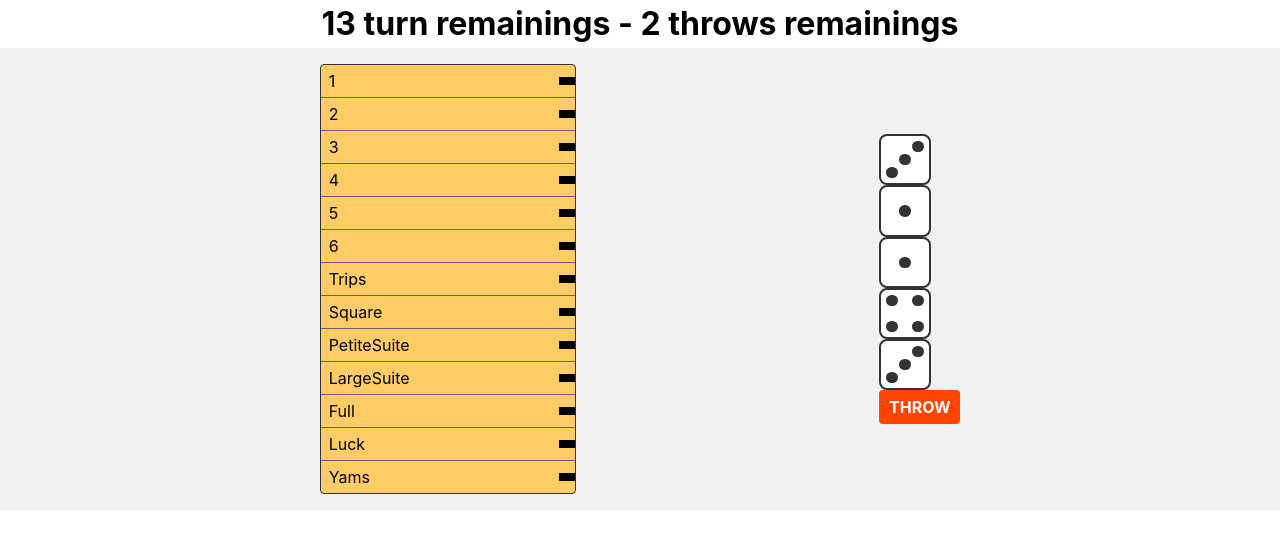
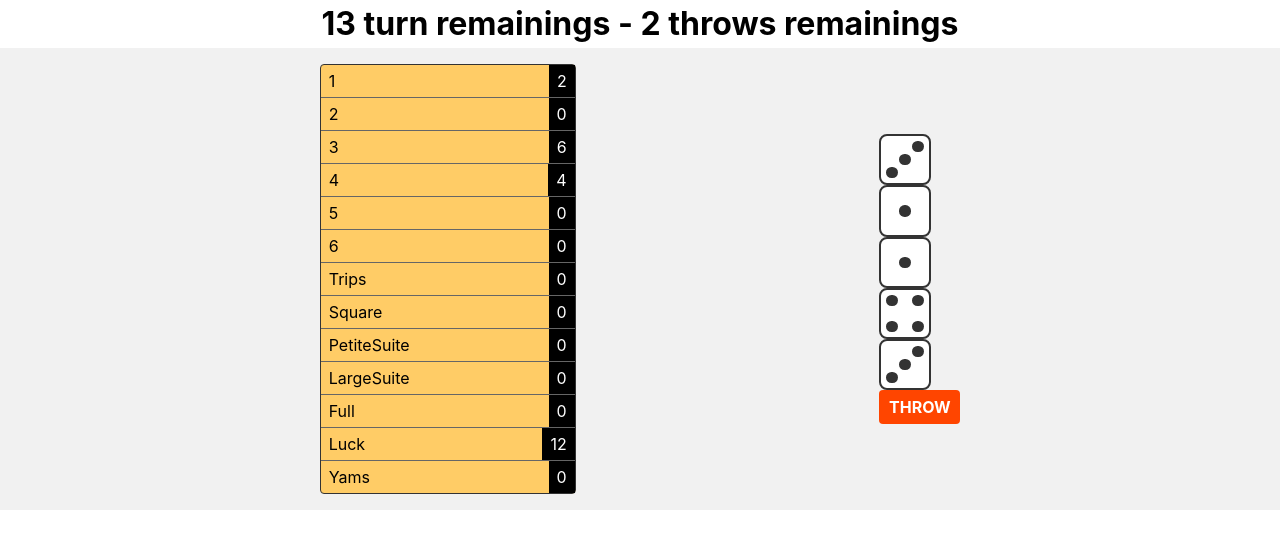
Before and after one commit to fr2Dev/yams, a React (Create React App) app: page / in a window 1280 px wide. Shown: the top 548 px of the page. Built offline with nearby package versions, Linux system fonts and the light colour scheme.

Commit message:
🎨 style - Added score available display

```diff
--- a/src/components/Goals/Goals.js
+++ b/src/components/Goals/Goals.js
@@ -7,6 +7,7 @@ const Goals = ({ goals, dices }) => {
     <ListGoals>
       {goals.map((goal, i) => {
         const { name, value } = goal;
+        console.log('value: ', value);
         return (
           <ItemGoal key={i.toString()}>
             {name}
--- a/src/components/Goals/useGoals.js
+++ b/src/components/Goals/useGoals.js
@@ -9,6 +9,7 @@ const addGoals = arrayGoals => (name, isOnlyNumber = true) => {
     {
       name,
       isOnlyNumber,
+      isDone: false,
       value: initialValue
     }
   ];
@@ -217,7 +218,7 @@ const getScoreAvailable = (goals, dices) => {
 const useGoals = () => {
   const [goals, setGoals] = useState(listGoals);
 
-  return { goals };
+  return { goals, getScoreAvailable };
 };
 //TODO: Dans goals.js
 //TODO: goals.map
--- a/src/containers/Main/Main.js
+++ b/src/containers/Main/Main.js
@@ -10,7 +10,7 @@ import { Title, Container } from './style';
 const Main = () => {
   // Hooks
   const { dices, throwDices, keepDices, toggleKeep } = useDice();
-  const { goals } = useGoals();
+  const { goals, getScoreAvailable } = useGoals();
   const { getDicesNumbers, getUniqueDices } = useThrow();
   const [throws, setThrows] = useState(2);
   const [turn, setTurn] = useState(goals.length);
@@ -29,9 +29,8 @@ const Main = () => {
   };
 
   const dicesNumber = getDicesNumbers(dices);
-  const uniqueDices = getUniqueDices(dicesNumber);
-  console.table(goals);
-  console.log('uniqueDices: ', uniqueDices);
+  const scoreAvailable = getScoreAvailable(goals, dicesNumber);
+  console.log('scoreAvailable: ', scoreAvailable);
 
   const setNewThrow = () => goNextThrows(keepDices);
   const isThrowDisabled = throws === 0;
@@ -42,7 +41,7 @@ const Main = () => {
         {turn} turn remainings - {throws} throws remainings
       </Title>
       <Container>
-        <Goals goals={goals} dices={dices} />
+        <Goals goals={scoreAvailable} dices={dices} />
         <div>
           {dices.map((dice, i) => (
             <Dice key={i.toString()} toggleKeep={toggleKeep} dice={dice} index={i} />
```
Also changed, not shown: 1 other file (tests, documents, lock files or other folders).
